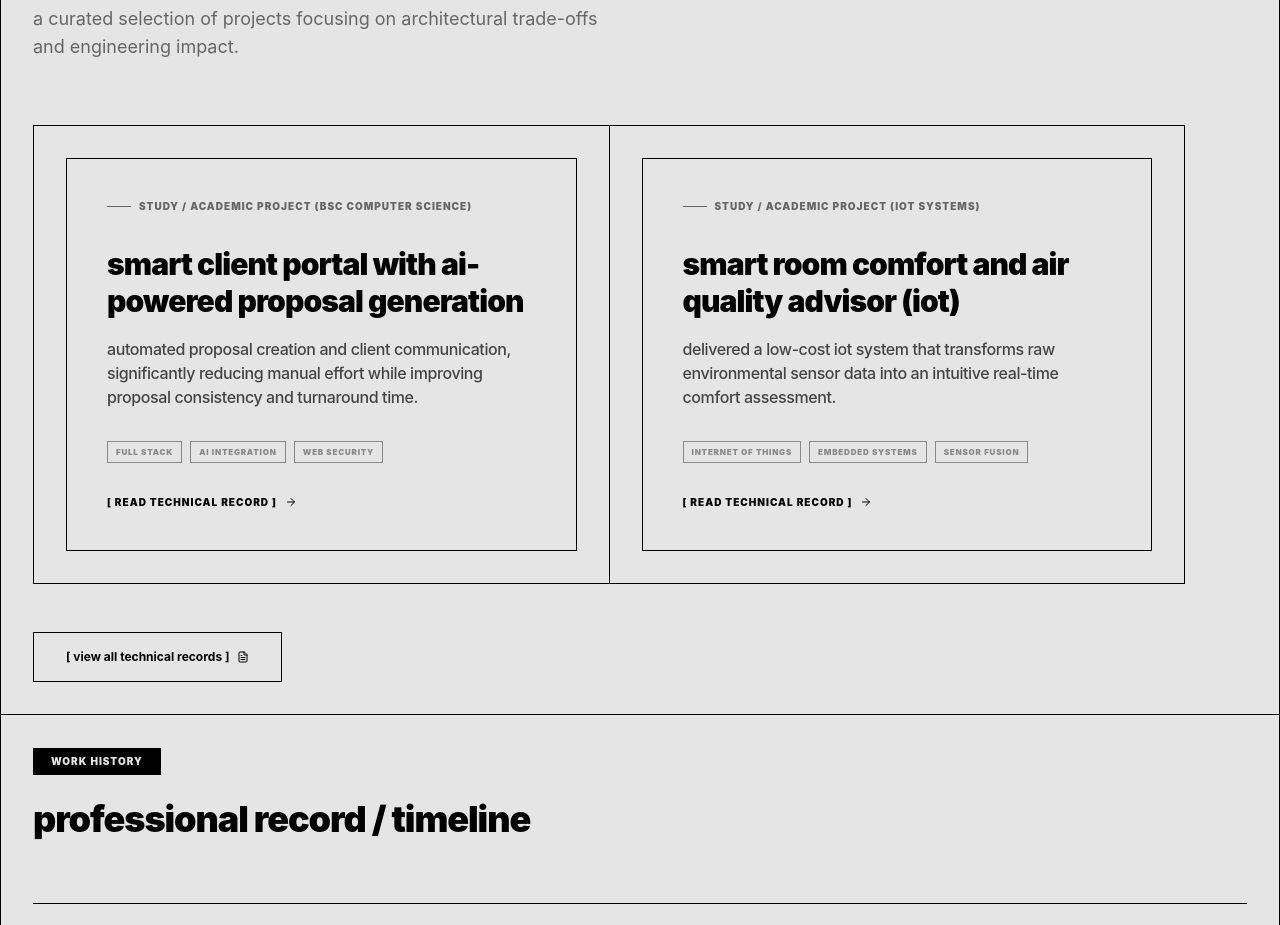
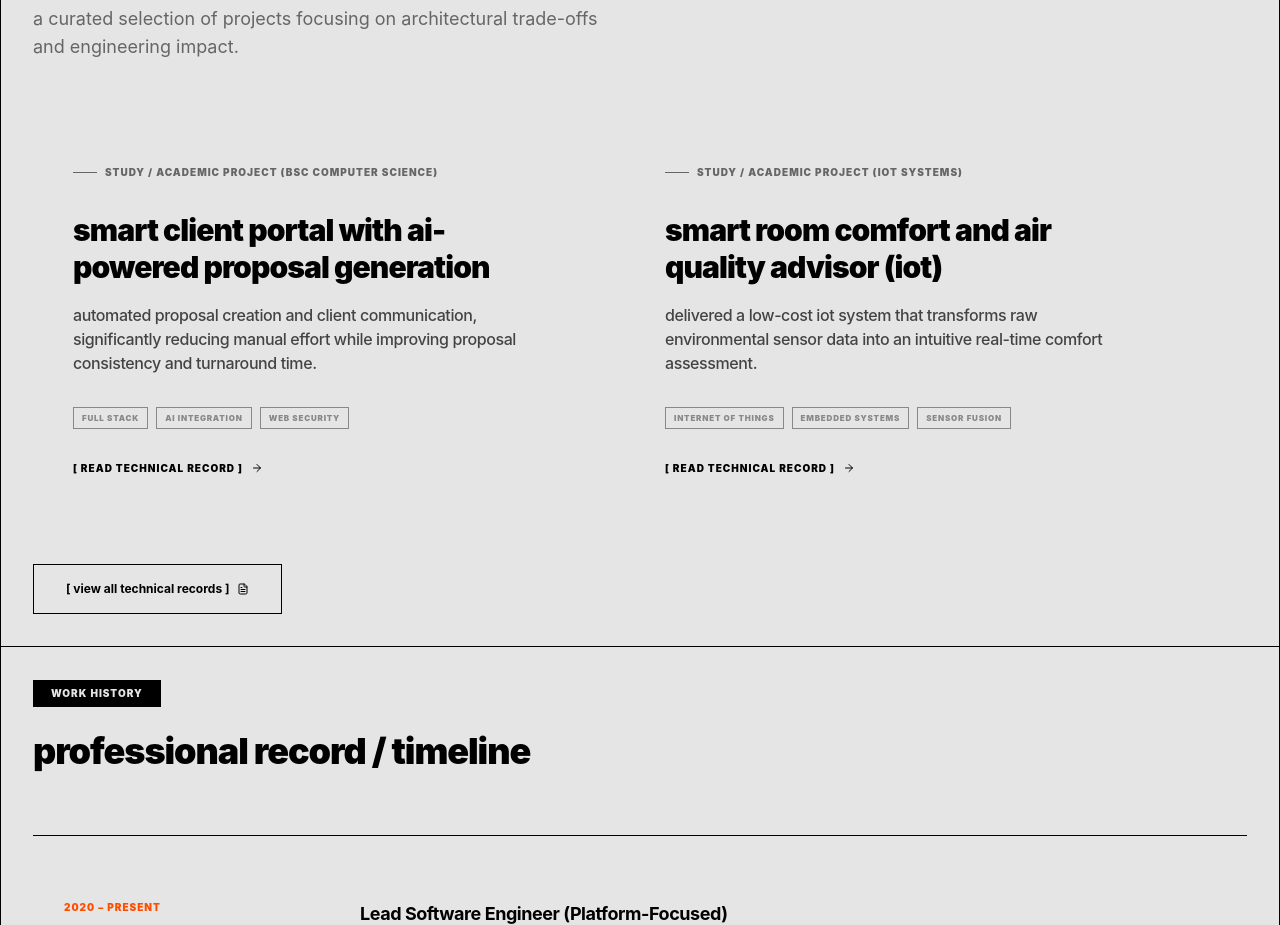
Before and after one commit to decodez/decodez.github.io, a React (Vite) app: page / in a window 1280 px wide. Shown: the part 1680-2605 px from the top of the page. Built offline with nearby package versions, Linux system fonts and the light colour scheme.

Commit message:
style: remove borders from case study cards and sections for a cleaner look

```diff
--- a/src/app/routes/case-studies.tsx
+++ b/src/app/routes/case-studies.tsx
@@ -93,10 +93,10 @@ export default function CaseStudies() {
       </section>
 
       {/* Grid List */}
-      <div className="grid grid-cols-1 md:grid-cols-2 lg:grid-cols-3 col-span-full te-grid-container overflow-hidden">
+      <div className="grid grid-cols-1 md:grid-cols-2 lg:grid-cols-3 col-span-full gap-8 overflow-hidden">
         {filteredStudies.length > 0 ? (
           filteredStudies.map(s => (
-            <div key={s.slug} className="te-grid-item p-0 border-r border-b border-[var(--border-color)]">
+            <div key={s.slug} className="">
               <CaseStudyCard study={s} />
             </div>
           ))
--- a/src/app/routes/home.tsx
+++ b/src/app/routes/home.tsx
@@ -183,9 +183,9 @@ export default function Home() {
           </p>
         </div>
 
-        <div className="grid grid-cols-1 md:grid-cols-2 gap-0 border-t border-l border-[var(--border-color)] max-w-6xl">
+        <div className="grid grid-cols-1 md:grid-cols-2 gap-8 max-w-6xl">
           {getAllCaseStudies().slice(0, 2).map((study) => (
-            <div key={study.slug} className="te-grid-item p-0 border-r border-b border-[var(--border-color)]">
+            <div key={study.slug} className="">
               <CaseStudyCard study={study} />
             </div>
           ))}
--- a/src/components/CaseStudyCard.tsx
+++ b/src/components/CaseStudyCard.tsx
@@ -10,7 +10,7 @@ export function CaseStudyCard({ study }: CaseStudyCardProps) {
   return (
     <Link
       to={`/case-studies/${study.slug}`}
-      className="group block te-border bg-[var(--bg-color)] hover:bg-[var(--text-primary)] hover:text-[var(--bg-color)] transition-all p-10 flex flex-col justify-between h-full"
+      className="group block bg-[var(--bg-color)] hover:bg-[var(--text-primary)] hover:text-[var(--bg-color)] transition-all p-10 flex flex-col justify-between h-full"
     >
       <div>
         <div className="flex items-center gap-2 mb-8 text-[var(--text-muted)] group-hover:text-[var(--bg-color)] transition-colors">
```
